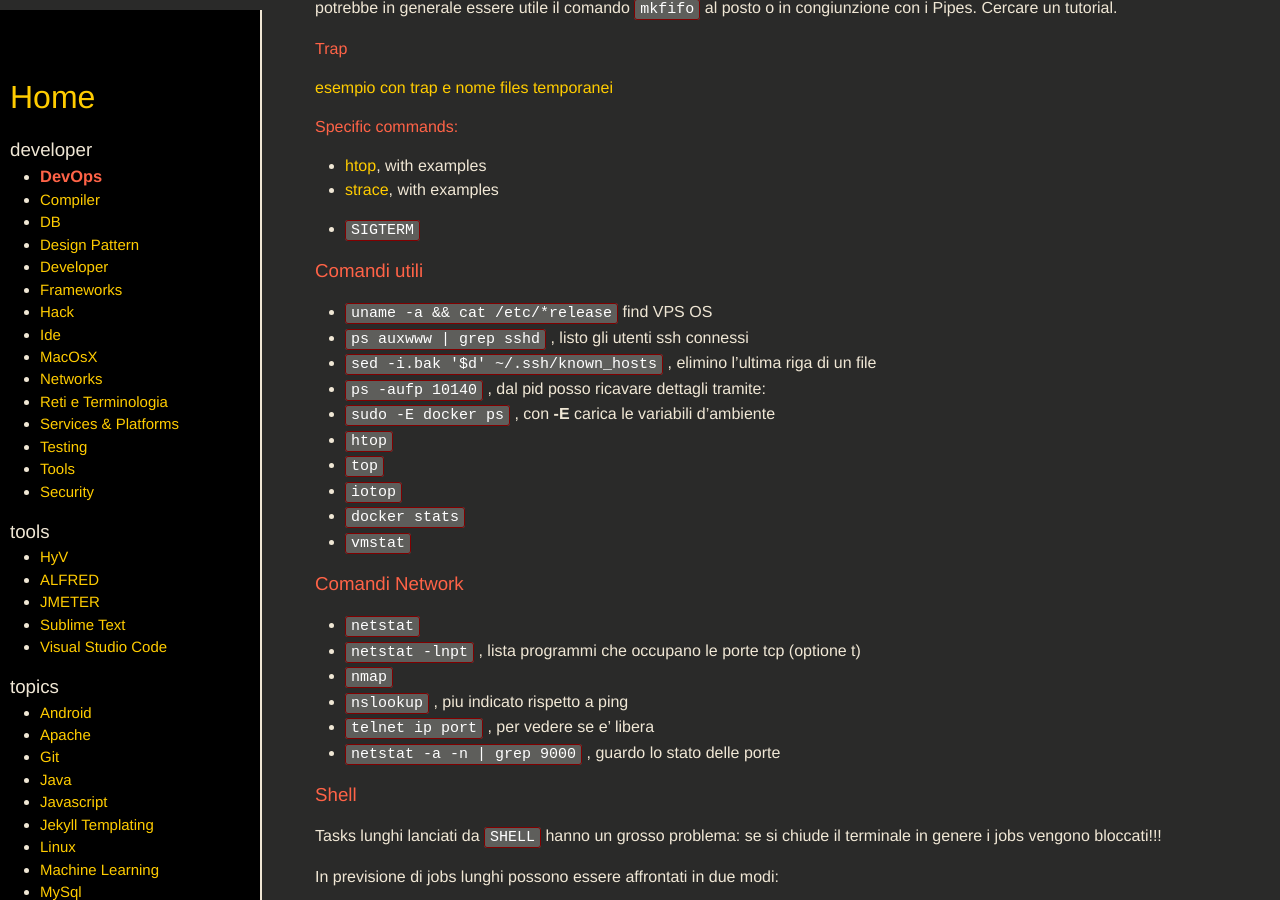
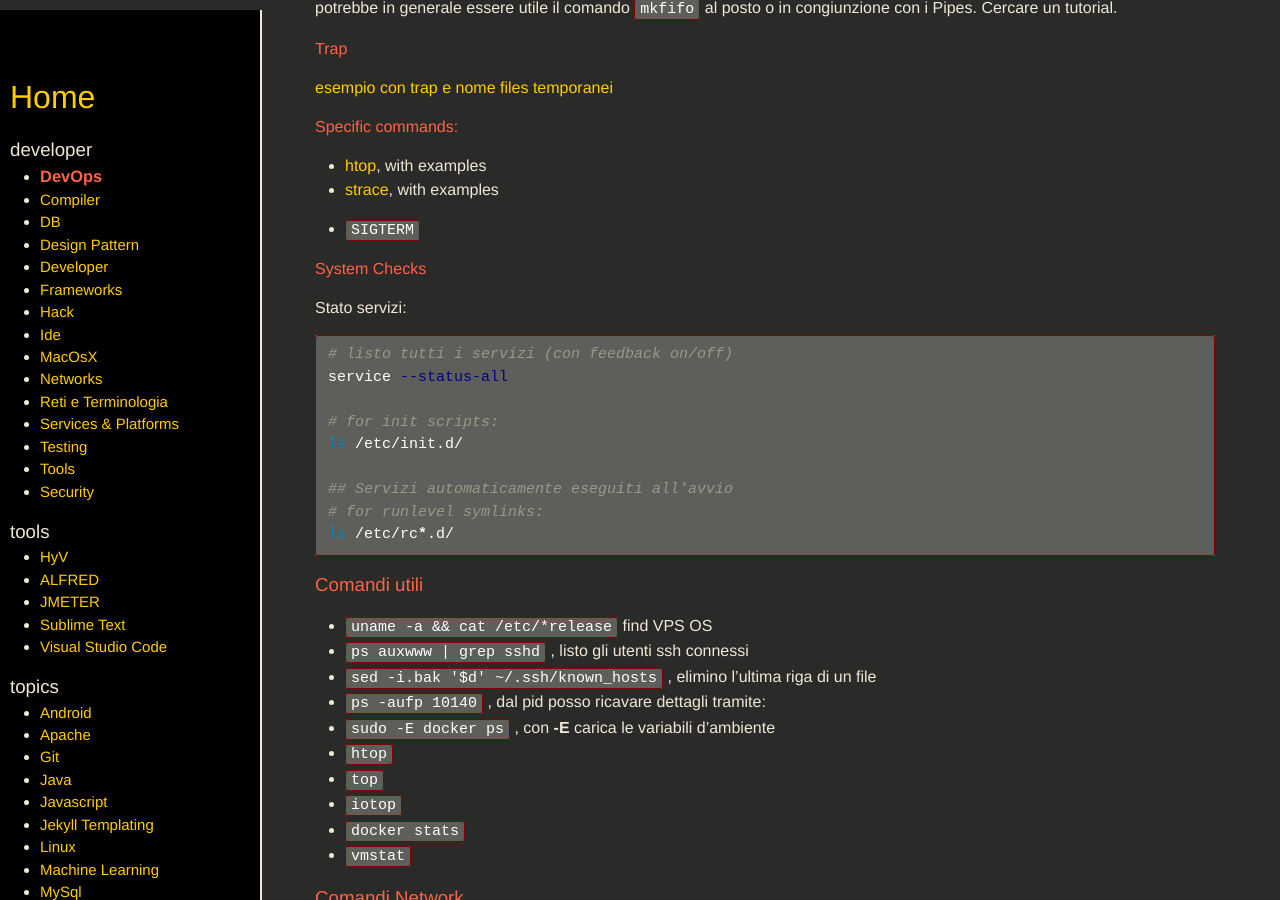
Before and after one commit to SimoSca/own-memo, a Jekyll site: the page built from _pages/developer/DevOps.md, in a window 1280 px wide and 900 px high, scrolled down 1643 px. Built offline with Jekyll 4.4.1, drawn with Linux system fonts in a browser that asks for light colours; nearby versions of some CDN libraries.

Commit message:
[improved] Aggiunte note a DevOps

`````diff
--- a/_pages/developer/DevOps.md
+++ b/_pages/developer/DevOps.md
@@ -99,6 +99,22 @@ Cercare un tutorial.
 
 - `SIGTERM`
 
+#### System Checks
+
+Stato servizi:
+
+````bash
+# listo tutti i servizi (con feedback on/off)
+service --status-all
+
+# for init scripts:
+ls /etc/init.d/
+
+## Servizi automaticamente eseguiti all'avvio
+# for runlevel symlinks:
+ls /etc/rc*.d/
+````
+
 ### Comandi utili
 
 - `uname -a && cat /etc/*release` find VPS OS
`````
